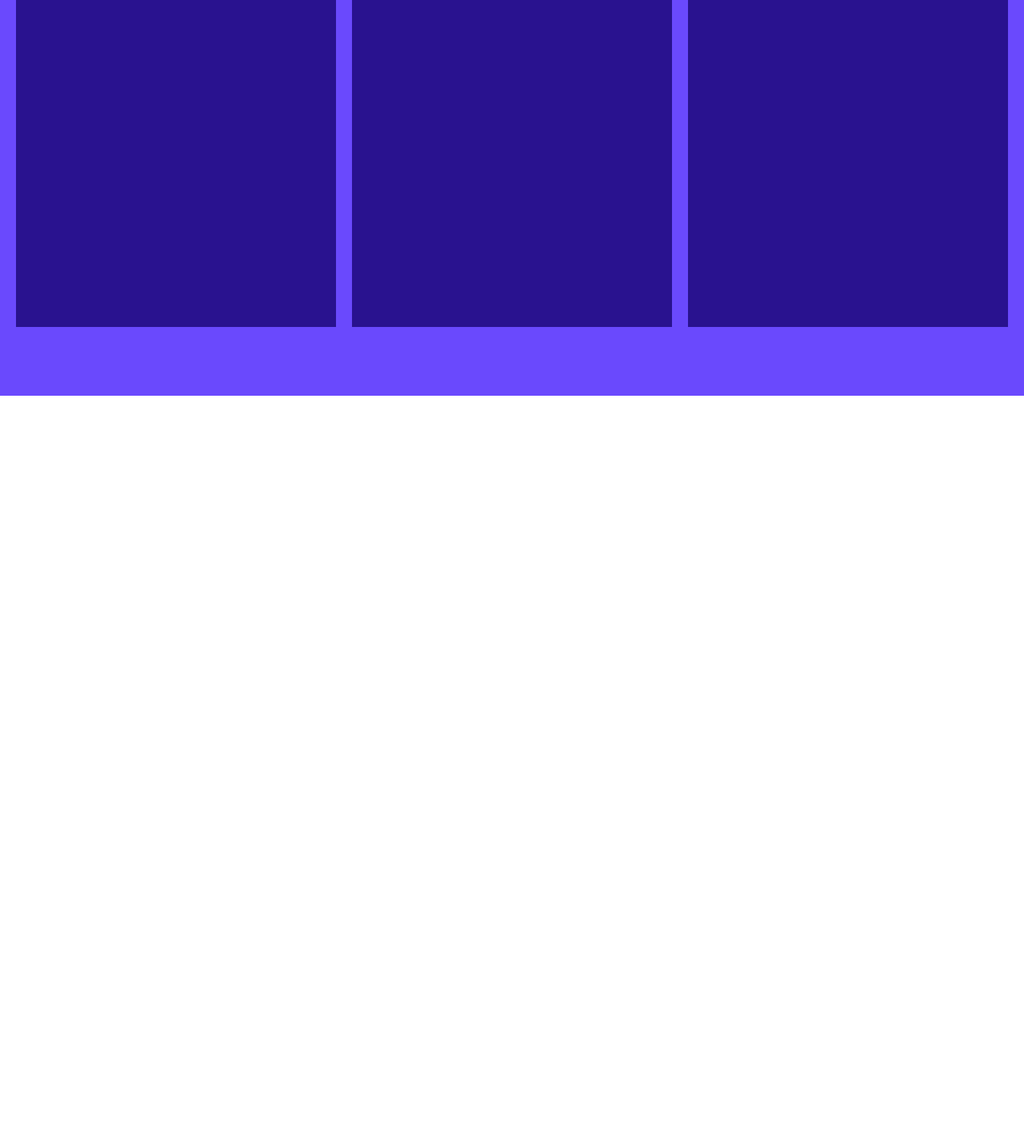
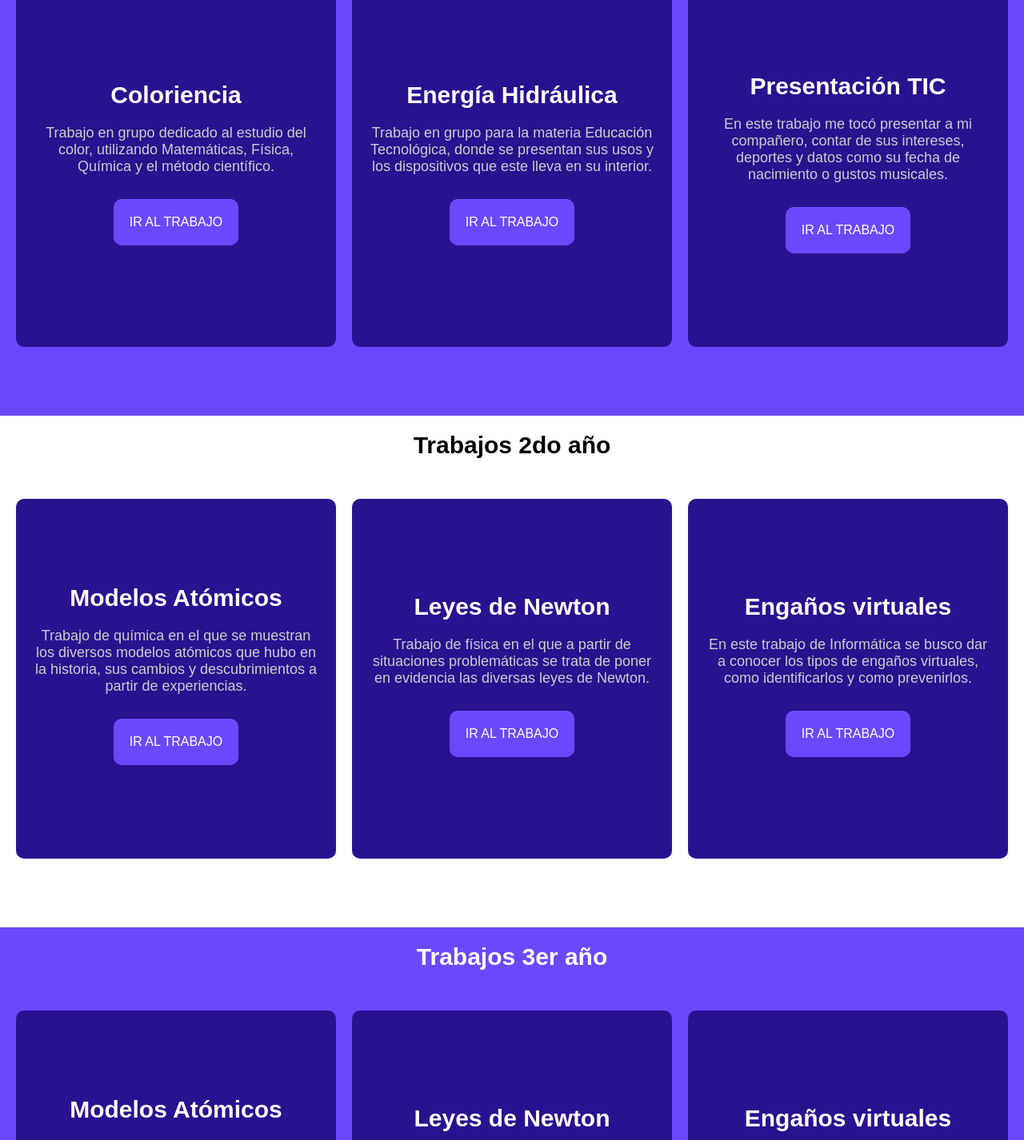
Before and after one commit to maxippacheco/tic-portfolio, a React (Vite) app: page /school in a window 1280 px wide. Shown: the part 1330-2756 px from the top of the page at 80% size. Before the commit the page ends 1825 px from the top, so only its background shows below. Built offline with nearby package versions, Linux system fonts and the light colour scheme.

Commit message:
school cards

```diff
--- a/src/components/about/About.css
+++ b/src/components/about/About.css
@@ -55,13 +55,19 @@
 	width: 100%;
 	height: 80vh;
 	display: flex;
-	align-items: flex-start;
+	align-items: center;
 	justify-content: center;
+	flex-direction: column;
+	text-align: center;
 	object-fit: cover;
-	margin-bottom: 10px;
+	margin-bottom: 50px;
 }
 
-
+.foda__container > h1{
+	/* font-size:  */
+	color: #333;
+	/* color: var(--main-color); */
+}
 
 .foda__container > img{
 	width: 50%;
--- a/src/components/about/About.tsx
+++ b/src/components/about/About.tsx
@@ -51,7 +51,7 @@ export const About = () => {
 
 
 			<div className='foda__container'>
-				{/* <h1>Analisis de mis habilidades</h1> */}
+				<h1>Analisis de mis habilidades</h1>
 				<img src={ analisisFODA } alt="analisis-foda" className='about__analisis_foda' />
 			</div>
 
--- /dev/null
+++ b/src/components/card/SchoolCard.tsx
@@ -0,0 +1,15 @@
+
+interface Props {
+	title: string;
+	description: string;
+}
+
+export const SchoolCard = ({ title, description }: Props) => {
+	return (
+		<div className='school__card'>
+			<h1 className='school__card_title'>{ title}</h1>
+			<p className='school__card_text'>{ description}</p>
+			<span className='school__card_btn'>IR AL TRABAJO</span>
+		</div>
+	)
+}
--- /dev/null
+++ b/src/components/card/index.ts
@@ -0,0 +1 @@
+export * from './SchoolCard'
--- a/src/components/navbar/Navbar.css
+++ b/src/components/navbar/Navbar.css
@@ -16,7 +16,6 @@
 }
 
 .nav-logo{
-	padding: 20px;
 	color: white;
 }
 
--- a/src/components/navbar/Navbar.tsx
+++ b/src/components/navbar/Navbar.tsx
@@ -2,7 +2,6 @@ import React, { useState } from 'react'
 
 import { Link } from 'react-router-dom'
 
-import DarkModeOutlinedIcon from '@mui/icons-material/DarkModeOutlined';
 import MenuOutlinedIcon from '@mui/icons-material/MenuOutlined';
 import CloseOutlinedIcon from '@mui/icons-material/CloseOutlined';
 import HomeIcon from '@mui/icons-material/Home';
@@ -21,7 +20,7 @@ export const Navbar = () => {
 
 				<nav className='nav'>
 					<div className='nav-logo'>
-							<DarkModeOutlinedIcon fontSize='medium' />
+
 							<Link to="/" style={{ color: 'white', padding: '10px' }}>
 								<HomeIcon fontSize='medium' />
 							</Link>
--- a/src/components/school/School.css
+++ b/src/components/school/School.css
@@ -1,5 +1,5 @@
 .school__wrapper{
-	height: 80vh;
+	height: 60vh;
 	display: flex;
 	flex-direction: row;
 }
@@ -12,6 +12,7 @@
 
 .school__info{
 	padding: 0px 50px;
+	margin-bottom: 20px;
 }
 
 .school__info > h2{
@@ -61,7 +62,41 @@
 .school__card{
 	height: 450px;
 	width: 50%;
+	display: flex;
+	justify-content: center;
+	align-items: center;
+	flex-direction: column;
 	background-color: #29128f;
+	border-radius: 10px;
+}
+
+.school__card_title{
+	text-align: center;
+	color: white;
+}
+
+.school__card_text{
+	color: #ccc;
+	text-align: center;
+	font-size: 18px;
+	margin: 0px 20px;
+}
+
+
+.school__card_btn{
+	margin: 30px 0px;
+	background-color: var(--main-color);
+	border: none;
+	padding: 20px;
+	border-radius: 10px;
+	color: white;
+	z-index: 1;
+	transition: all 300ms ease-in-out;
+}
+
+.school__card_btn:hover{
+	background-color: #1d0e5e;
+	cursor: pointer;
 }
 
 @media (max-width: 1000px) {
--- a/src/components/school/School.tsx
+++ b/src/components/school/School.tsx
@@ -2,6 +2,7 @@ import escUNL from '../../assets/esc-unl.jpg';
 import escMoreno from '../../assets/esc-moreno.png';
 
 import './School.css'
+import { SchoolCard } from '../card';
 
 export const School = () => {
 
@@ -50,9 +51,94 @@ export const School = () => {
 			<h2 className='school__card_title'>Trabajos 1er año</h2>
 
 			<div className="school__card_alignment">
-				<div className='school__card'></div>
-				<div className='school__card'></div>
-				<div className='school__card'></div>
+				<SchoolCard
+					title='Coloriencia'
+					description='Trabajo en grupo dedicado al estudio del color, utilizando Matemáticas, Física, Química y el método científico.'
+				/>
+				<SchoolCard
+					title='Energía Hidráulica'
+					description='Trabajo en grupo para la materia Educación Tecnológica, donde se presentan sus usos y los dispositivos que este lleva en su interior.'
+				/>
+				<SchoolCard
+					title='Presentación TIC'
+					description='En este trabajo me tocó presentar a mi compañero, contar de sus intereses, deportes y datos como su fecha de nacimiento o gustos musicales.'
+				/>
+			</div>
+		</div>
+
+		<div className="school__card_container">
+			<h2 className='school__card_title' style={{ color: 'black'}}>Trabajos 2do año</h2>
+
+			<div className="school__card_alignment">
+				<SchoolCard
+					title='Modelos Atómicos'
+					description='Trabajo de química en el que se muestran los diversos modelos atómicos que hubo en la historia, sus cambios y descubrimientos a partir de experiencias.'
+				/>
+				<SchoolCard
+					title='Leyes de Newton'
+					description='Trabajo de física en el que a partir de situaciones problemáticas se trata de poner en evidencia las diversas leyes de Newton.'
+				/>
+				<SchoolCard
+					title='Engaños virtuales'
+					description='En este trabajo de Informática se busco dar a conocer los tipos de engaños virtuales, como identificarlos y como prevenirlos.'
+				/>
+			</div>
+		</div>
+
+		<div className="school__card_container bg__main">
+			<h2 className='school__card_title'>Trabajos 3er año</h2>
+
+			<div className="school__card_alignment">
+				<SchoolCard
+					title='Modelos Atómicos'
+					description='Trabajo de química en el que se muestran los diversos modelos atómicos que hubo en la historia, sus cambios y descubrimientos a partir de experiencias.'
+				/>
+				<SchoolCard
+					title='Leyes de Newton'
+					description='Trabajo de física en el que a partir de situaciones problemáticas se trata de poner en evidencia las diversas leyes de Newton.'
+				/>
+				<SchoolCard
+					title='Engaños virtuales'
+					description='En este trabajo de Informática se busco dar a conocer los tipos de engaños virtuales, como identificarlos y como prevenirlos.'
+				/>
+			</div>
+		</div>
+
+		<div className="school__card_container">
+			<h2 className='school__card_title' style={{ color: 'black'}}>Trabajos 4to año</h2>
+
+			<div className="school__card_alignment">
+				<SchoolCard
+					title='Modelos Atómicos'
+					description='Trabajo de química en el que se muestran los diversos modelos atómicos que hubo en la historia, sus cambios y descubrimientos a partir de experiencias.'
+				/>
+				<SchoolCard
+					title='Leyes de Newton'
+					description='Trabajo de física en el que a partir de situaciones problemáticas se trata de poner en evidencia las diversas leyes de Newton.'
+				/>
+				<SchoolCard
+					title='Engaños virtuales'
+					description='En este trabajo de Informática se busco dar a conocer los tipos de engaños virtuales, como identificarlos y como prevenirlos.'
+				/>
+			</div>
+		</div>
+
+		<div className="school__card_container bg__main">
+			<h2 className='school__card_title'>Trabajos 5to año</h2>
+
+			<div className="school__card_alignment">
+				<SchoolCard
+					title='Modelos Atómicos'
+					description='Trabajo de química en el que se muestran los diversos modelos atómicos que hubo en la historia, sus cambios y descubrimientos a partir de experiencias.'
+				/>
+				<SchoolCard
+					title='Leyes de Newton'
+					description='Trabajo de física en el que a partir de situaciones problemáticas se trata de poner en evidencia las diversas leyes de Newton.'
+				/>
+				<SchoolCard
+					title='Engaños virtuales'
+					description='En este trabajo de Informática se busco dar a conocer los tipos de engaños virtuales, como identificarlos y como prevenirlos.'
+				/>
 			</div>
 		</div>
 
--- a/src/main.css
+++ b/src/main.css
@@ -26,5 +26,25 @@
 	}
 }
 
+::-webkit-scrollbar {
+  width: 15px;
+}
+
+/* Track */
+::-webkit-scrollbar-track {
+  background: #555;
+}
+
+/* Handle */
+::-webkit-scrollbar-thumb {
+  background: #29128f;
+	border-radius: 10px;
+}
+
+/* Handle on hover */
+::-webkit-scrollbar-thumb:hover {
+  background: var(--main-color);
+}
+
 
 /* #20CDCE */
```
